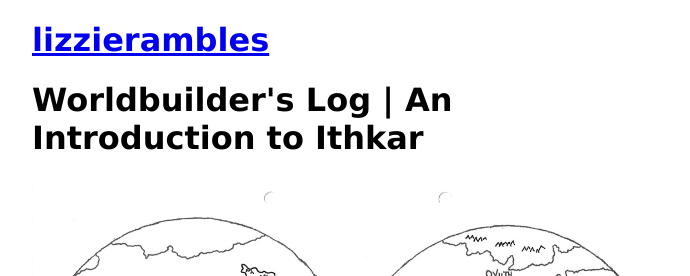
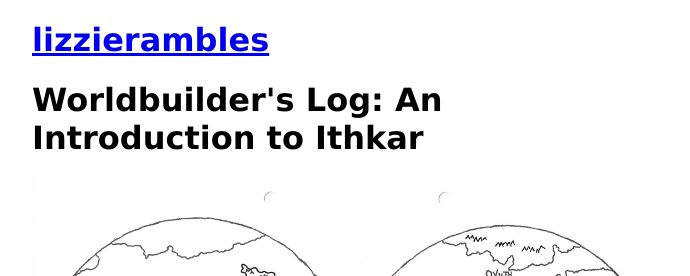
Before and after one commit to elizabeth-h-art/lizzierambles, a Jekyll site: the page built from blog/introductiontoithkar.md, in a window 1280 px wide and 900 px high. Shown: the top 276 px of the window, without its empty margins (288-978 px from the left). Built offline with Jekyll 4.4.1, drawn with Linux system fonts in a browser that asks for light colours; our own code applies the rules of GitHub Pages for plain Markdown files.

```diff
--- a/blog/introductiontoithkar.md
+++ b/blog/introductiontoithkar.md
@@ -1,5 +1,5 @@
 ---
-title: Worldbuilder's Log | An Introduction to Ithkar
+title: "Worldbuilder's Log: An Introduction to Ithkar"
 ---
 
 ![Map of Ithkar](/assets/Ithkar.jpeg)
```
